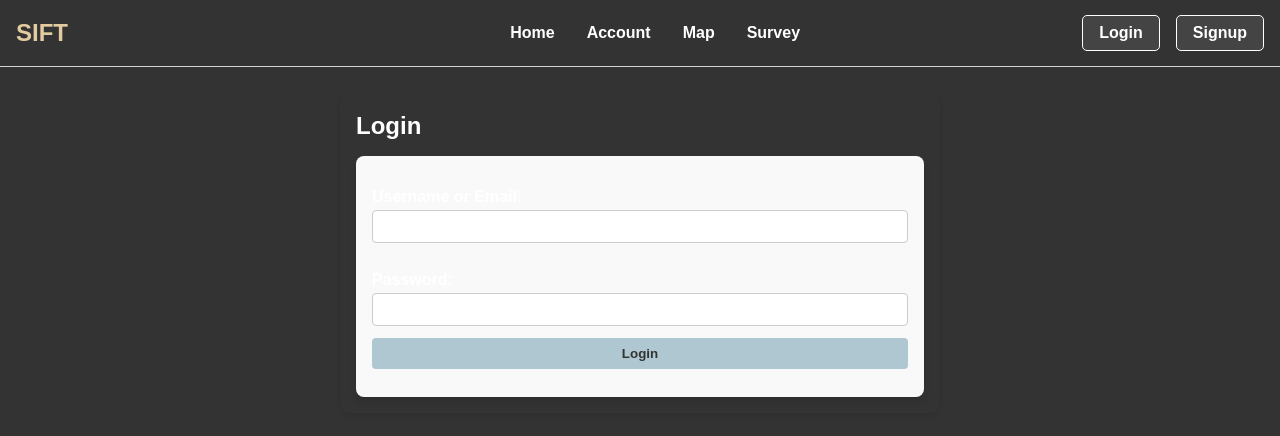
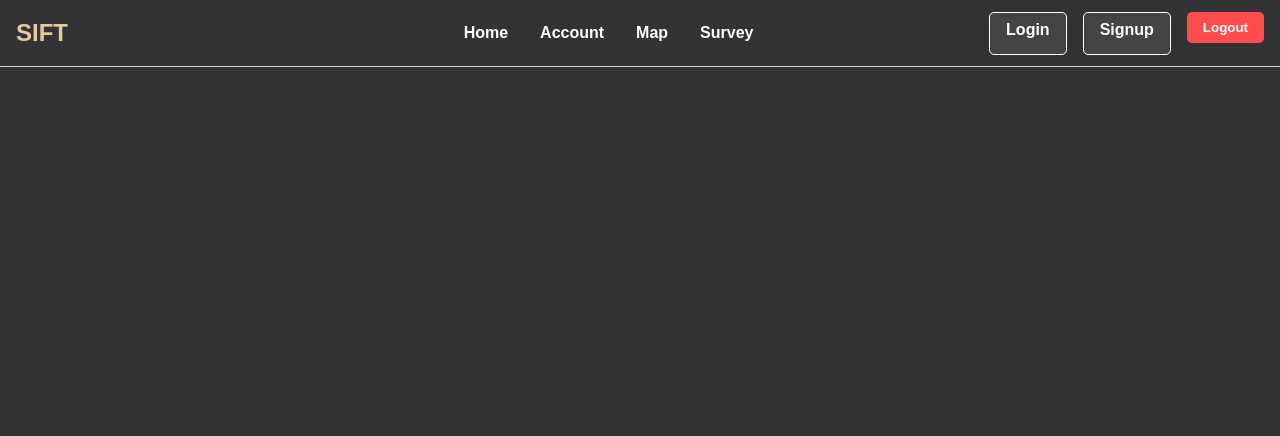
Before and after one commit to jtgraham04/Sift-web-app, a React (Vite) app in the folder Sift-Web-App/: page / in a window 1280 px wide. Shown: the top 436 px of the page. Built offline with nearby package versions, Linux system fonts and the light colour scheme.

Commit message:
public shit

```diff
--- a/Sift-Web-App/src/App.jsx
+++ b/Sift-Web-App/src/App.jsx
@@ -7,9 +7,8 @@ import Account from './pages/account';
 import Home from './pages/home';
 import MapPage from './pages/MapPage';
 import QuestionnaireForm from './pages/questionnareform';
-
-
-
+import ProtectedRoute from './components/ProtectedRoute';
+import LogoutButton from './components/LogoutButton'
 
 function App() {
   return (
@@ -27,21 +26,42 @@ function App() {
           <div style={styles.headerright}>
             <Link to="/login" style={styles.button}>Login</Link>
             <Link to="/register" style={styles.button}>Signup</Link>
+            <LogoutButton /> {/* Add Logout Button */}
           </div>
         </header>
 
         {/* Define your routes */}
         <Routes>
-          <Route path="/" element={<Login />} />
+          <Route path="/login" element={<Login />} />
           <Route path="/register" element={<Register />} />
           <Route path="/prompt" element={<MajorSkillsPrompt />} />
-          <Route path="/account" element={<Account />} />
           <Route path="/home" element={<Home />} />
-          <Route path="/map" element={<MapPage />} />
-          <Route path="/login" element={<Login />} />
-          <Route path="/survey" element={<QuestionnaireForm />} />
 
-
+          {/* Protected Routes */}
+          <Route
+            path="/account"
+            element={
+              <ProtectedRoute>
+                <Account />
+              </ProtectedRoute>
+            }
+          />
+          <Route
+            path="/map"
+            element={
+              <ProtectedRoute>
+                <MapPage />
+              </ProtectedRoute>
+            }
+          />
+          <Route
+            path="/survey"
+            element={
+              <ProtectedRoute>
+                <QuestionnaireForm />
+              </ProtectedRoute>
+            }
+          />
         </Routes>
       </BrowserRouter>
     </div>
@@ -66,7 +86,7 @@ const styles = {
     alignItems: 'center',
     justifyContent: 'space-between',
     padding: '0.5rem 1rem',
-   borderBottom: '1px solid rgb(212, 212, 212)',
+    borderBottom: '1px solid rgb(212, 212, 212)',
   },
   logo: {
     color: '#e3cba0', // Cream-ish text
@@ -77,7 +97,7 @@ const styles = {
   nav: {
     display: 'flex',
     gap: '2rem',
-    padding: '1rem 1rem 1rem 11rem'
+    padding: '1rem 1rem 1rem 11rem',
   },
   navLink: {
     color: '#FFFFFF',
--- /dev/null
+++ b/Sift-Web-App/src/components/LogoutButton.jsx
@@ -0,0 +1,31 @@
+import React from 'react';
+import { useNavigate } from 'react-router-dom';
+
+const LogoutButton = () => {
+  const navigate = useNavigate();
+
+  const handleLogout = () => {
+    localStorage.removeItem('token'); // Clear token
+    navigate('/login'); // Redirect to login
+  };
+
+  return (
+    <button onClick={handleLogout} style={styles.button}>
+      Logout
+    </button>
+  );
+};
+
+const styles = {
+  button: {
+    color: '#FFFFFF',
+    backgroundColor: '#FF4D4D', // Red for logout
+    border: 'none',
+    borderRadius: '5px',
+    padding: '0.5rem 1rem',
+    fontWeight: 'bold',
+    cursor: 'pointer',
+  },
+};
+
+export default LogoutButton;
--- /dev/null
+++ b/Sift-Web-App/src/components/ProtectedRoute.jsx
@@ -0,0 +1,10 @@
+import React from 'react';
+import { Navigate } from 'react-router-dom';
+
+const ProtectedRoute = ({ children }) => {
+  const token = localStorage.getItem('token'); // Check if user is logged in
+
+  return token ? children : <Navigate to="/login" />;
+};
+
+export default ProtectedRoute;
--- a/Sift-Web-App/src/index.css
+++ b/Sift-Web-App/src/index.css
@@ -57,7 +57,7 @@ form {
   max-width: 600px;
   margin: 0 auto;
   padding: 1rem;
-  background: #f9f9f9;
+  background: #848484;
   border-radius: 8px;
   box-shadow: 0 4px 6px rgba(0, 0, 0, 0.1);
 }
--- a/Sift-Web-App/src/pages/login.jsx
+++ b/Sift-Web-App/src/pages/login.jsx
@@ -31,9 +31,10 @@ function Login() {
 
       if (response.ok) {
         // Handle successful login
-        alert("Login successful!");
-        // Optionally store token: localStorage.setItem("token", data.token);
-        navigate("/"); // or wherever you want to redirect the user
+
+        alert("Login successful!")
+        navigate("/home");
+        localStorage.setItem('token', data.token); // or wherever you want to redirect the user
       } else {
         // Handle errors from the backend
         setError(data.error || "Login failed. Please try again.");
```
Also changed, not shown: 2 other files (tests, documents, lock files or other folders).
